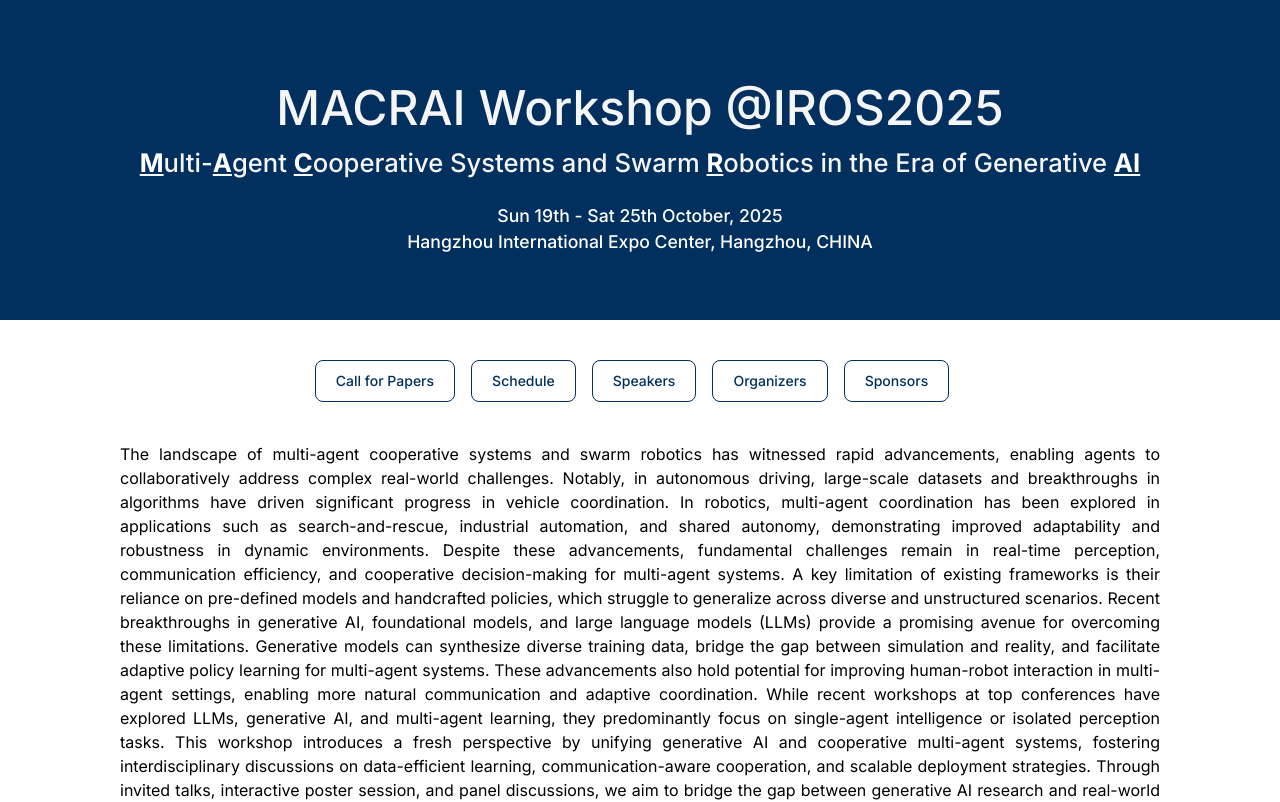
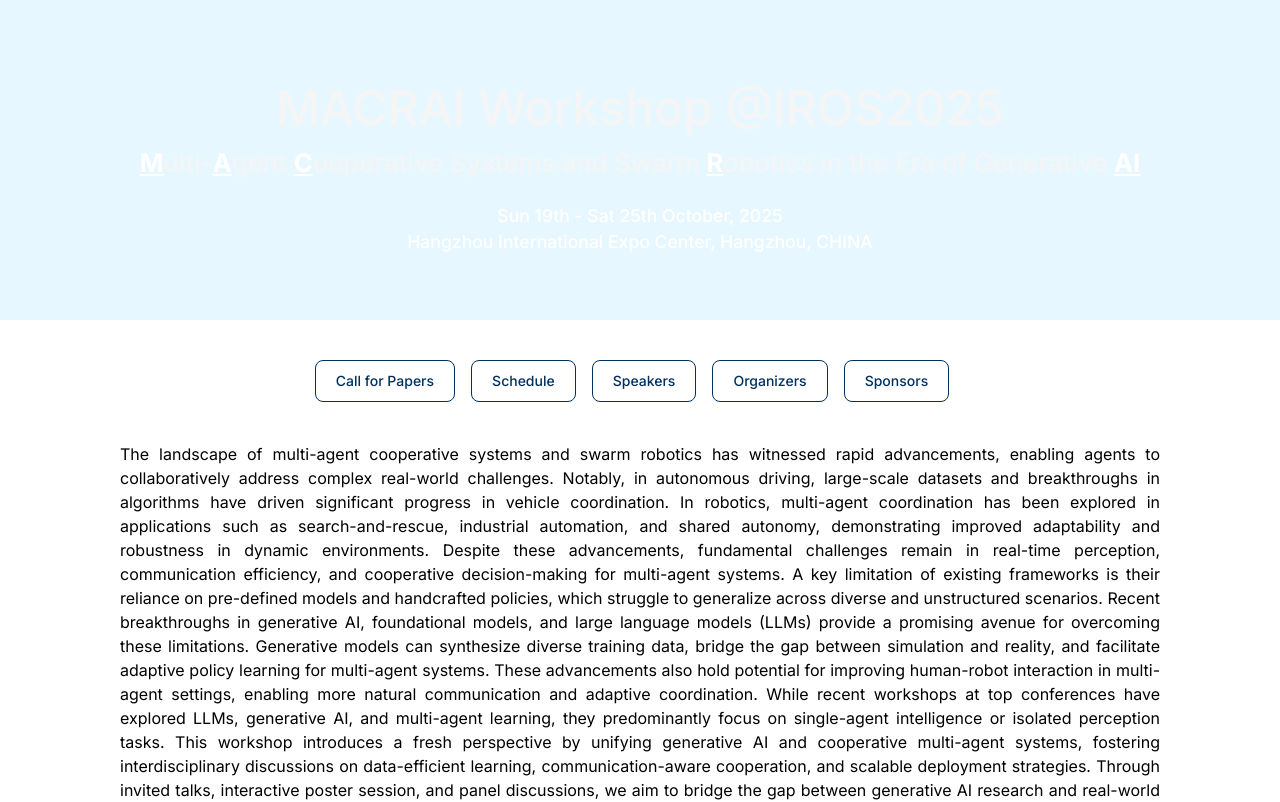
Before and after one commit to MACRAI2025/MACRAI2025.github.io, a Next.js app: page / in a window 1280 px wide. Shown: the top 802 px of the page. Built offline with nearby package versions, Linux system fonts and the light colour scheme.

Commit message:
change bg color

```diff
--- a/src/app/components/organizers.jsx
+++ b/src/app/components/organizers.jsx
@@ -5,11 +5,11 @@ const Organizers = ()=>{
 
         <div className="grid sm:grid-cols-4 grid-cols-2 mt-4 gap-y-6">
             <PersonAvatar name="Chang Liu" image="/chang_liu.jpg" affiliation={"Assistant Professor, Peking University, China"} link={"https://www.coe.pku.edu.cn/teaching/all_time/10394.html"}/>
-            <PersonAvatar name="Dzmitry Tsetserukou" image="/dzmitry_tsetserukou.jpg" affiliation={"Associate Professor, Skolkovo Institute of Science and Technology, Russia"} link={"https://new.skoltech.ru/en/persons/tsetserukou-dzmitry"} />
-            <PersonAvatar name="Changliu Liu" image="/changliu_liu.jpg" affiliation={"Assistant Professor, CMU"} link={"https://www.ri.cmu.edu/ri-faculty/changliu-liu/"}/>
             <PersonAvatar name="Yao Mu" image="/yao_mu.jpg" affiliation={"Assistant Professor, Shanghai Jiao Tong University, China"} link={"https://yaomarkmu.github.io/"}/>
             <PersonAvatar name="Yuchen Liu" image="/yuchen_liu.jpg" affiliation={"Postdoc, Peking University, China"} link={""}/>
             <PersonAvatar name="Haibao Yu" image="/haibao_yu.jpg" affiliation={"Ph.D. Student, The University of Hong Kong, China"} link={"https://www.linkedin.com/in/haibao-yu-152221118"}/>
+            <PersonAvatar name="Dzmitry Tsetserukou" image="/dzmitry_tsetserukou.jpg" affiliation={"Associate Professor, Skolkovo Institute of Science and Technology, Russia"} link={"https://new.skoltech.ru/en/persons/tsetserukou-dzmitry"} />
+            <PersonAvatar name="Changliu Liu" image="/changliu_liu.jpg" affiliation={"Assistant Professor, Carnegie Mellon University, USA"} link={"https://www.ri.cmu.edu/ri-faculty/changliu-liu/"}/>
             <PersonAvatar name="Oleg Sautenkov" image="/oleg_sautenkov.jpg" affiliation={"Ph.D. Student, Skolkovo Institute of Science and Technology, Russia"} link={"https://sautenich.github.io/"}/>
         </div>
 
--- a/src/app/globals.css
+++ b/src/app/globals.css
@@ -22,12 +22,12 @@ html {
   justify-content:center;
   height: 20em;
   color: white;
-  background-color: #01305f;
+  background-color: #e6f7ff;
 }
 footer{
   display: flex;
   justify-content:center;
   height: 10em;
   color: white;
-  background-color: #01305f;
+  background-color: #e6f7ff;
 }
```
